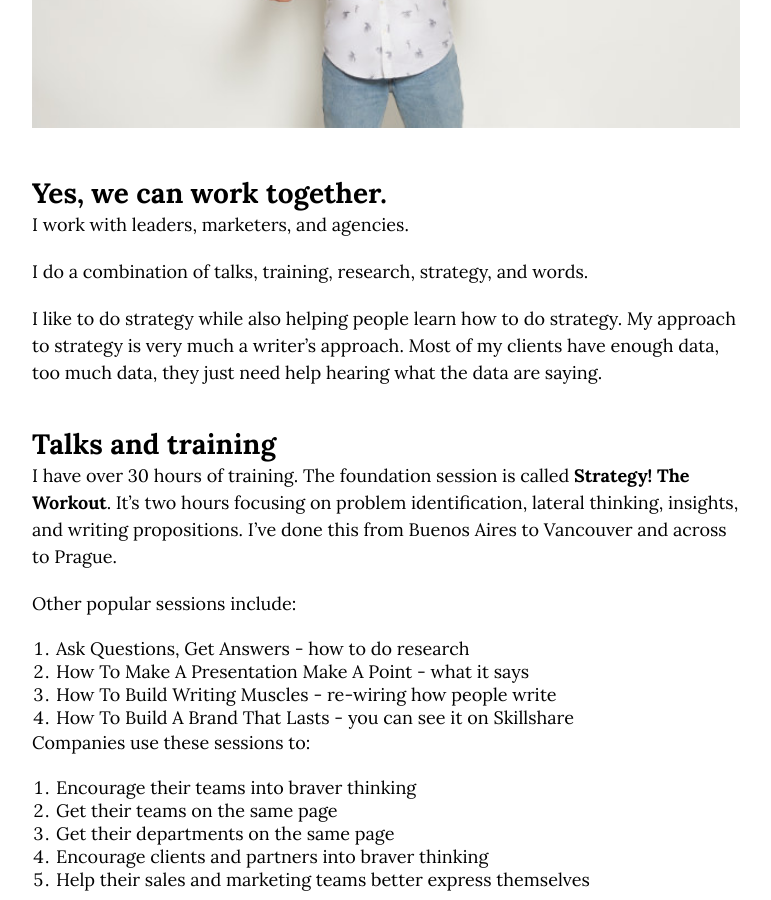
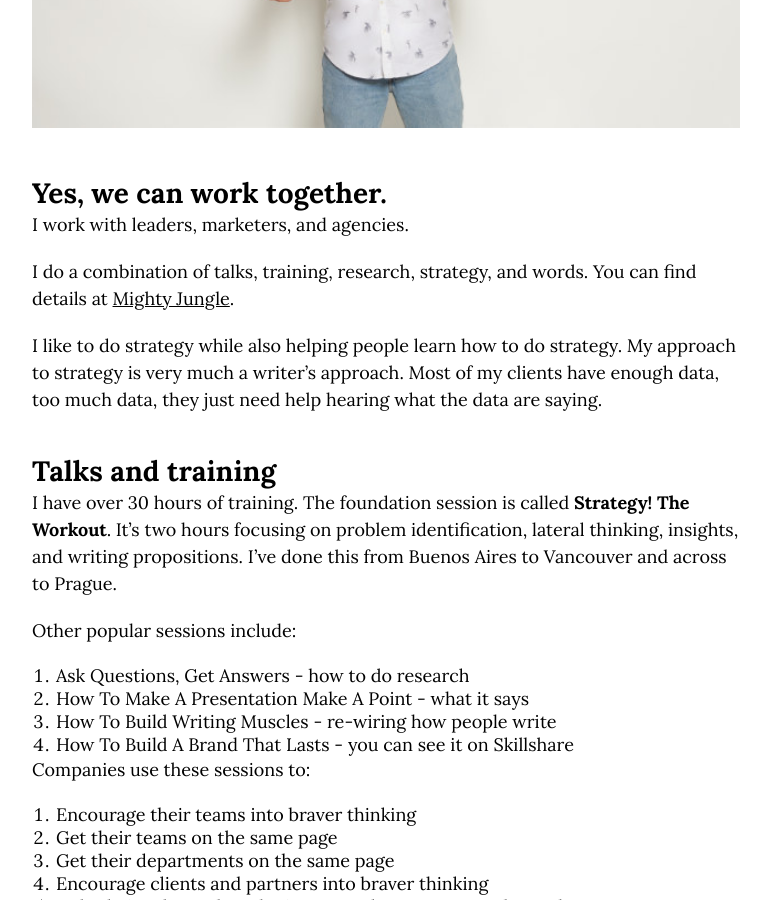
Before and after one commit to markhpollard/markhpollard.github.io, a Jekyll site: the page built from work-with-me.md, in a window 1280 px wide and 900 px high, scrolled down 519 px. Shown: the whole window, without its empty margins (254-1025 px from the left). Built offline with Jekyll 4.4.1, drawn with Linux system fonts in a browser that asks for light colours; nearby versions of some CDN libraries.

Commit message:
Updated Work With Me

```diff
--- a/work-with-me.md
+++ b/work-with-me.md
@@ -1,5 +1,5 @@
 ---
-title: 'Work with Mark Pollard - talks, training, research, strategy, and words '
+title: Work with Mark Pollard - talks, training, research, strategy, and words
 permalink: "/work-with-me/"
 h1: Work With Me
 layout: about
@@ -11,7 +11,7 @@ layout: about
 
 I work with leaders, marketers, and agencies.
 
-I do a combination of talks, training, research, strategy, and words.
+I do a combination of talks, training, research, strategy, and words. You can find details at [Mighty Jungle](http://www.mightyjungle.co).
 
 I like to do strategy while also helping people learn how to do strategy. My approach to strategy is very much a writer's approach. Most of my clients have enough data, too much data, they just need help hearing what the data are saying.
 
```
